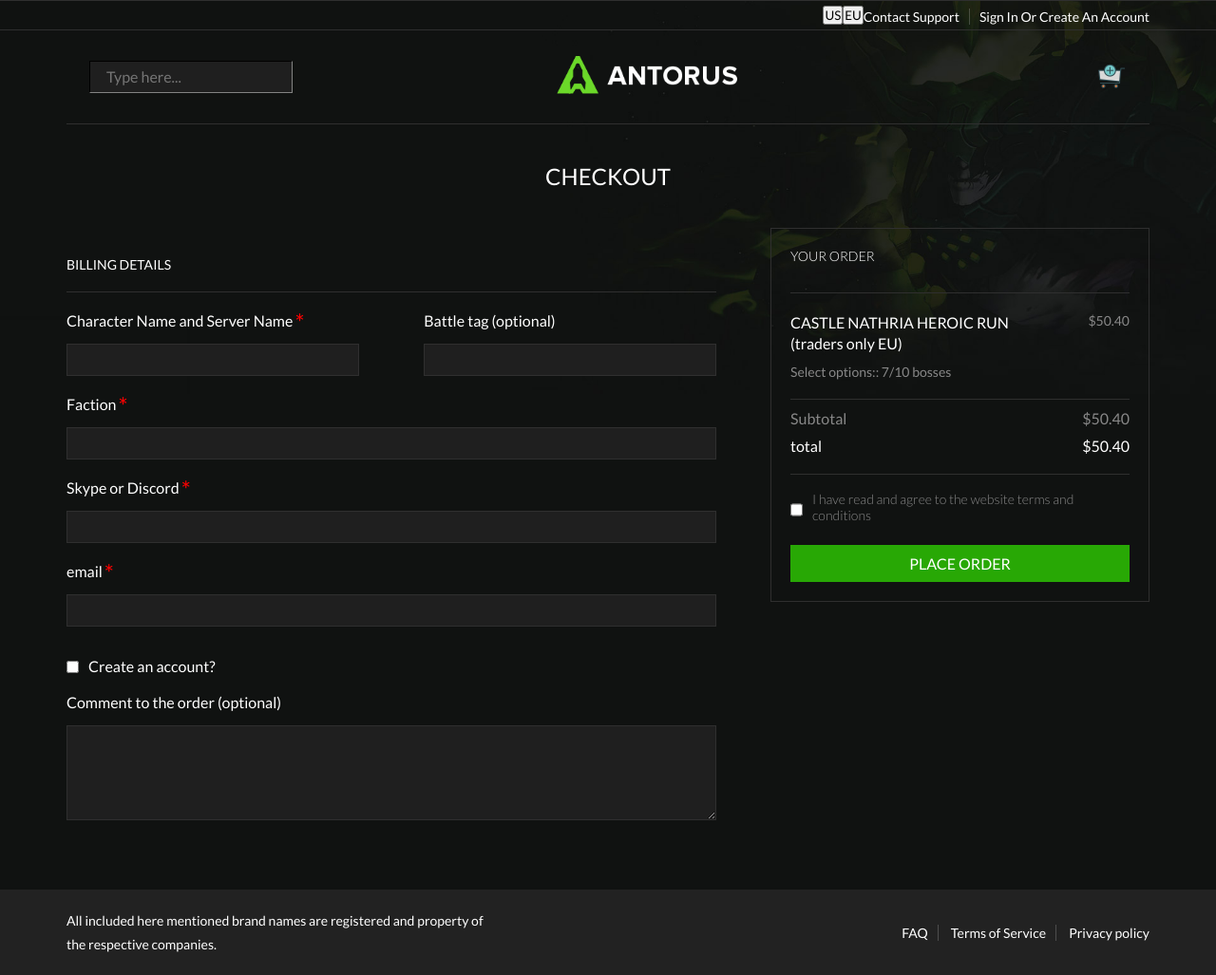
After one commit to karamzi/antorus, a Django app: template templates/checkout.html in a window 1280 px wide. The commit adds this page. Shown: the whole page at 95% size. Run offline with Django 3.2, Linux system fonts and the light colour scheme; the template is opened without the code that fills it, so the values that code supplies are empty; some libraries are stand-ins or nearby versions.

Commit message:
checkout page

```diff
--- a/main/urls.py
+++ b/main/urls.py
@@ -7,4 +7,5 @@ urlpatterns = [
     path('category/<slug:category>/<slug:subcategory>/', views.subcategory, name='subcategory'),
     path('category/<slug:slug>/', views.category, name='category'),
     path('cart/', views.cart, name='cart'),
+    path('checkout/', views.checkout, name='checkout'),
 ]
--- a/main/views.py
+++ b/main/views.py
@@ -56,3 +56,7 @@ def subcategory(request, category, subcategory):
 
 def cart(request):
     return render(request, 'cart.html')
+
+
+def checkout(request):
+    return render(request, 'checkout.html')
--- /dev/null
+++ b/static/css/checkout.css
@@ -0,0 +1,186 @@
+.checkout_section {
+    flex-grow: 1;
+}
+
+.container h2 {
+    margin-top: 40px;
+    margin-bottom: 40px;
+    color: white;
+    font-size: 24px;
+    text-align: center;
+    font-weight: 400;
+}
+
+.checkout_content {
+    display: flex;
+    justify-content: space-between;
+}
+
+.checkout_left {
+    width: 60%;
+}
+
+.checkout_left h3 {
+    margin-top: 30px;
+    padding-bottom: 20px;
+    margin-bottom: 20px;
+    color: white;
+    font-size: 14px;
+    font-weight: 400;
+    border-bottom: 1px solid rgb(47, 47, 47);
+}
+
+.character {
+    display: flex;
+    justify-content: space-between;
+}
+
+.name {
+    width: 45%;
+}
+
+.tag {
+    width: 45%;
+}
+
+.account {
+    display: flex;
+    flex-direction: row-reverse;
+    justify-content: flex-end;
+    align-items: center;
+}
+
+form label {
+    position: relative;
+    font-size: 16px;
+    font-weight: 400;
+    color: white;
+}
+
+.required:after {
+    position: absolute;
+    content: '*';
+    color: red;
+    font-size: 25px;
+    top: -4px;
+    right: -12px;
+}
+
+form input, form textarea {
+    border: 1px solid rgb(47, 47, 47);
+    background-color: rgb(31, 31, 31);
+    font-size: 16px;
+    height: 34px;
+    padding: 0 17px;
+    color: white;
+    outline: none;
+    width: 100%;
+    margin-bottom: 20px;
+    margin-top: 15px;
+}
+
+#comment {
+    height: 100px;
+    resize: vertical;
+}
+
+#checkbox {
+    height: 15px;
+    width: fit-content;
+    margin-right: 10px;
+}
+
+.account label {
+    transform: translateY(-3px);
+}
+
+.checkout_right {
+    width: 35%;
+    border: 1px solid rgb(47, 47, 47);
+    padding: 20px;
+    height: fit-content;
+}
+
+.checkout_right h3 {
+    padding-bottom: 30px;
+    margin-bottom: 20px;
+    color: white;
+    font-size: 14px;
+    font-weight: 300;
+    border-bottom: 1px solid rgb(47, 47, 47);
+}
+
+.product {
+    padding-bottom: 20px;
+    border-bottom: 1px solid rgb(47, 47, 47);
+}
+
+.product_head {
+    display: flex;
+    justify-content: space-between;
+    margin-bottom: 10px;
+}
+
+.product_name {
+    width: 80%;
+    color: white;
+    font-size: 16px;
+    font-weight: 400;
+    line-height: 22px;
+}
+
+.product_price, .options {
+    color: rgb(136, 136, 136);
+    font-size: 14px;
+}
+
+.subtotal, .total {
+    display: flex;
+    justify-content: space-between;
+    margin-top: 10px;
+}
+
+.subtotal p {
+    color: rgb(136, 136, 136);
+    font-size: 16px;
+}
+
+.total {
+    margin-bottom: 20px;
+    padding-bottom: 20px;
+    border-bottom: 1px solid rgb(47, 47, 47);
+}
+
+.total p {
+    font-size: 16px;
+    color: white;
+}
+
+.agree {
+    display: flex;
+    flex-direction: row-reverse;
+    justify-content: flex-end;
+    margin-bottom: 20px;
+}
+
+.agree label {
+    color: rgb(136, 136, 136);
+    font-size: 14px;
+    font-weight: 300;
+    transform: translateY(-3px);
+    margin-left: 10px;
+}
+
+.button a {
+    display: block;
+    text-decoration: none;
+    background-color: rgb(40, 168, 5);
+    color: white;
+    text-align: center;
+    padding: 10px 0;
+}
+
+.button a:hover {
+    background-color: #2A2A2A;
+    transition: background-color 0.3s ease;
+}
--- /dev/null
+++ b/templates/checkout.html
@@ -0,0 +1,92 @@
+{% extends 'basic/basic.html' %}
+{% load static %}
+
+
+{% block style %}
+    <link rel="stylesheet" href="{% static 'css/checkout.css' %}">
+{% endblock %}
+
+{% block title %}Checkout - ANTORUS{% endblock %}
+
+{% block content %}
+    <section class="checkout_section">
+        <div class="container">
+            <h2>CHECKOUT</h2>
+            <div class="checkout_content">
+                <div class="checkout_left">
+                    <h3>BILLING DETAILS</h3>
+                    <form action="">
+                        <div class="character">
+                            <div class="name">
+                                <label class="required">Character Name and Server Name</label>
+                                <input type="text">
+                            </div>
+                            <div class="tag">
+                                <label>Battle tag (optional)</label>
+                                <input type="text">
+                            </div>
+                        </div>
+                        <div class="faction">
+                            <label class="required">Faction</label>
+                            <input type="text">
+                        </div>
+                        <div class="connections">
+                            <label class="required">Skype or Discord</label>
+                            <input type="text">
+                        </div>
+                        <div class="email">
+                            <label class="required">email</label>
+                            <input type="email">
+                        </div>
+                        <div class="account">
+                            <label>Create an account?</label>
+                            <input id="checkbox" type="checkbox">
+                        </div>
+                        <div class="comment">
+                            <label>Comment to the order (optional)</label>
+                            <textarea id="comment" name="comment" id="" cols="30" rows="10"></textarea>
+                        </div>
+                    </form>
+                </div>
+                <div class="checkout_right">
+                    <h3>YOUR ORDER</h3>
+                    <div class="products">
+                        <div class="product">
+                            <div class="product_head">
+                                <div class="product_name">
+                                    CASTLE NATHRIA HEROIC RUN (traders only EU)
+                                </div>
+                                <div class="product_price">$50.40</div>
+                            </div>
+                            <div class="product_options">
+                                <div class="options">Select options::
+                                    7/10 bosses
+                                </div>
+                            </div>
+                        </div>
+                        <div class="subtotal">
+                            <p>Subtotal</p>
+                            <p>$50.40</p>
+                        </div>
+                        <div class="total">
+                            <p>total</p>
+                            <p>$50.40</p>
+                        </div>
+                        <div class="agree">
+                            <label>I have read and agree to the website terms and conditions</label>
+                            <input type="checkbox">
+                        </div>
+                        <div class="button">
+                            <a href="#">PLACE ORDER</a>
+                        </div>
+                    </div>
+                </div>
+            </div>
+        </div>
+    </section>
+{% endblock %}
+
+
+{% block scripts %}
+
+{% endblock %}
```
Also changed, not shown: main/admin.py (+0 -14 lines), main/models.py (+0 -20 lines), static/js/product.js (+4 -4 lines), templates/product.html (+10 -16 lines).
